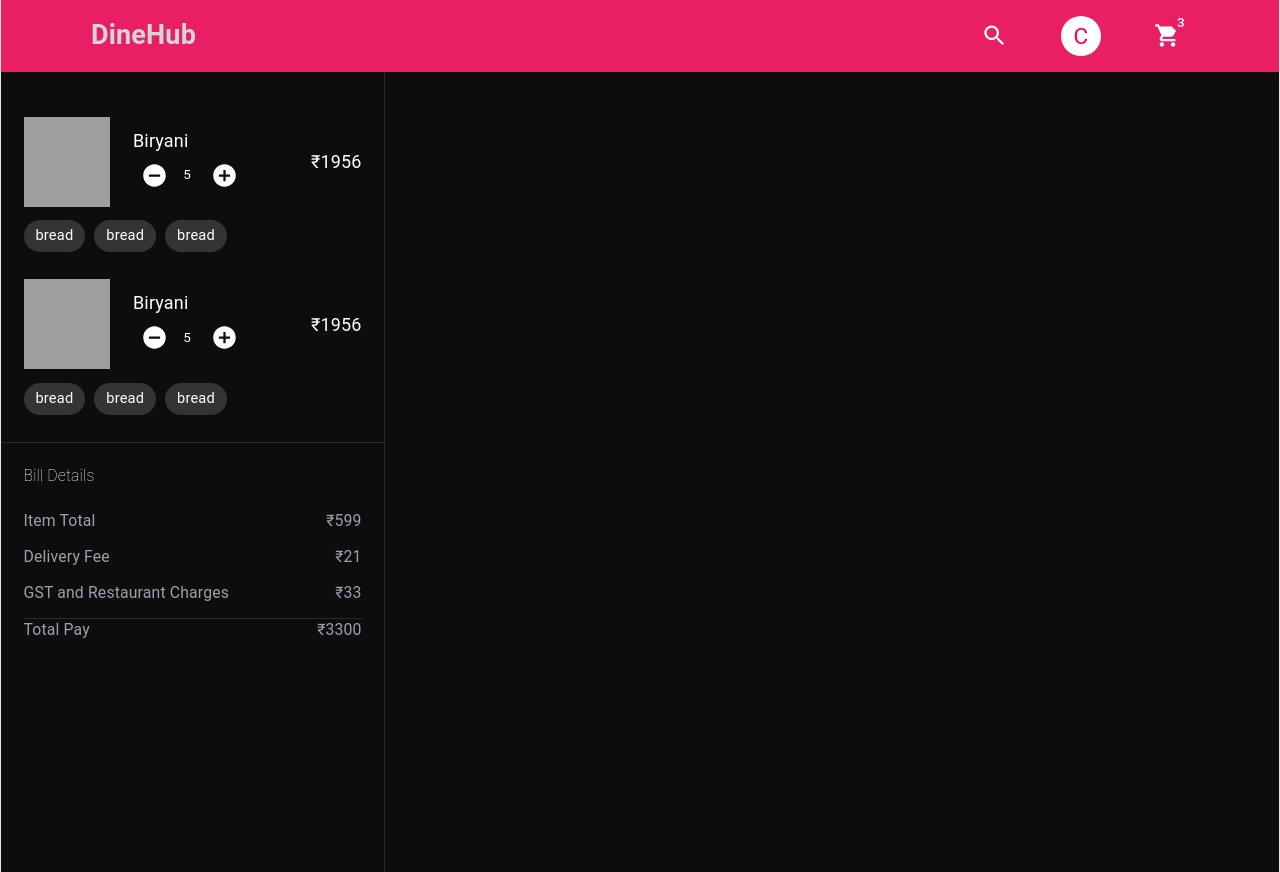
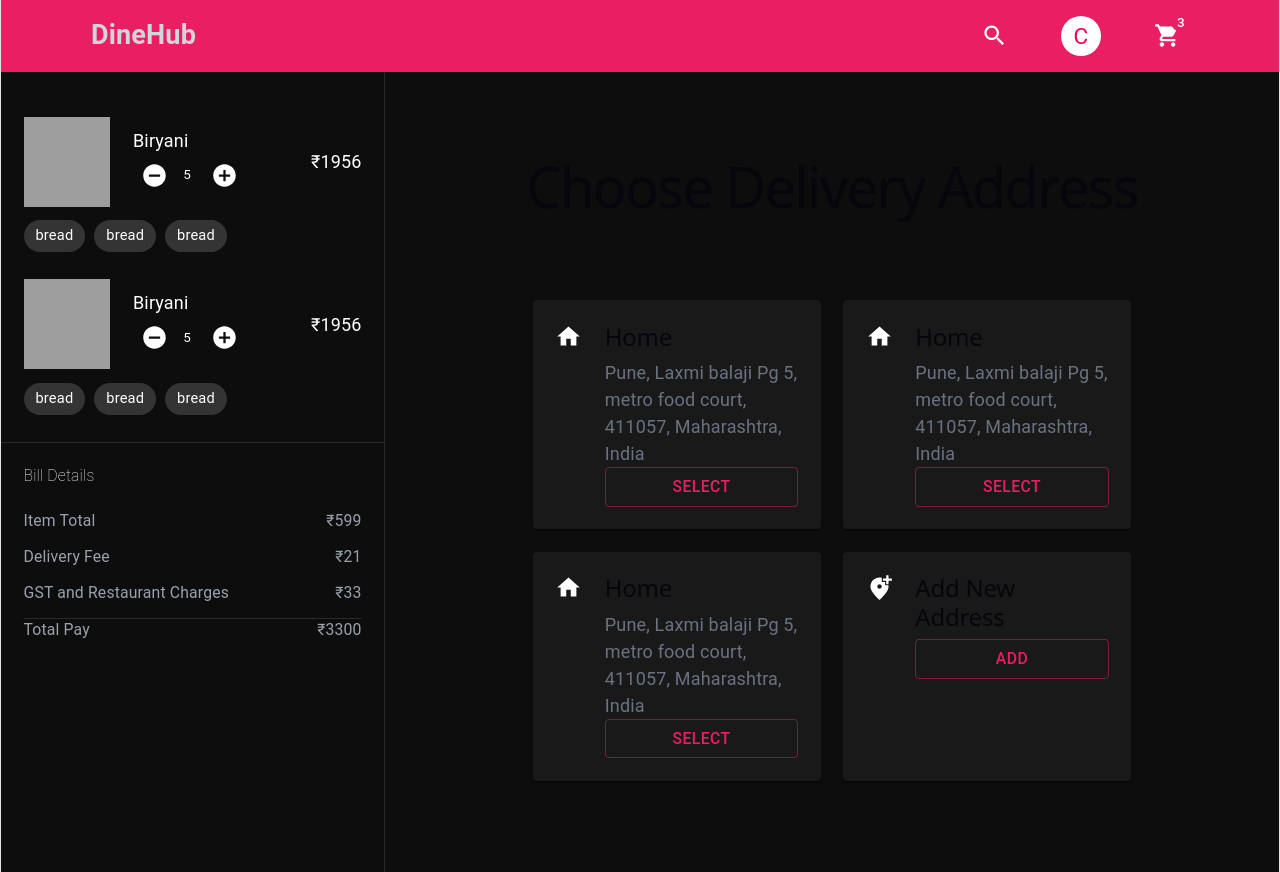
Before and after one commit to ShantanuSutar/Food-Ordering-App-Frontend, a React (Vite) app: page / in a window 1280 px wide. Built offline with nearby package versions, Linux system fonts and the light colour scheme; grey boxes are pictures that could not be loaded.

Commit message:
feat: added Address section on cart page

```diff
--- /dev/null
+++ b/src/components/Cart/AddressCard.jsx
@@ -0,0 +1,22 @@
+import React from 'react'
+import Cart from './Cart'
+import { Button, Card } from '@mui/material'
+import HomeIcon from '@mui/icons-material/Home'
+
+const AddressCard = ({item, showButton, handleSelectAddress}) => {
+
+  return (
+    <Card className=' flex gap-5 w-64 p-5'>
+         <HomeIcon/>
+         <div className=' space-y-3 text-gray-500'>
+          <h2 className=' font-semibold text-lg text-white'>Home</h2>
+          <p>
+            Pune, Laxmi balaji Pg 5, metro food court, 411057, Maharashtra, India
+          </p>
+          {showButton && (<Button variant='outlined' fullWidth onClick={() => handleSelectAddress(item)}>Select</Button>)}
+         </div>
+    </Card>
+  )
+}
+
+export default AddressCard
--- a/src/components/Cart/Cart.jsx
+++ b/src/components/Cart/Cart.jsx
@@ -1,16 +1,27 @@
-import { Divider } from '@mui/material'
+import { Button, Card, Divider } from '@mui/material'
 import React from 'react'
 import CartItem from './CartItem'
+import AddressCard from './AddressCard';
+import AddLocationAlt from '@mui/icons-material/AddLocationAlt'
 
-const items = [1,1];
+const items = [1, 1];
 
 const Cart = () => {
+
+  const createOrderUsingSelectedAddress = () => {
+
+  }
+
+  const handleOpenAddressModal = () => {
+
+  }
+
   return (
     <div className=''>
       <main className=' lg:flex justify-between'>
         <section className=' lg:w-[30%] space-y-6 lg:min-h-screen pt-10'>
           {items.map((item) => <CartItem />)}
-            <Divider/>
+          <Divider />
 
           <div className=' billDetails px-5 text-sm'>
             <p className=' font-extralight py-5'>Bill Details</p>
@@ -27,7 +38,7 @@
                 <p>GST and Restaurant Charges</p>
                 <p>₹33</p>
               </div>
-                <Divider/>
+              <Divider />
             </div>
             <div className=' flex justify-between text-gray-400'>
               <p>Total Pay</p>
@@ -35,8 +46,23 @@
             </div>
           </div>
         </section>
-          <Divider orientation='vertical' flexItem/>
-          <section className=' lg:w-[70%]'></section>
+        <Divider orientation='vertical' flexItem />
+        <section className=' lg:w-[70%] flex justify-center px-5 pb-10  lg:pb-0'>
+          <div>
+            <h1 className=' text-center font-semibold text-2xl py-10'>Choose Delivery Address</h1>
+            <div className=' flex gap-5 flex-wrap justify-center'>
+              {[1, 1, 1].map((item) => <AddressCard handleSelectAddress={createOrderUsingSelectedAddress} item={item} showButton={true} />)}
+                  <Card className=' flex gap-5 w-64 p-5'>
+                    <AddLocationAlt/>
+                    <div className=' space-y-3 text-gray-500'>
+                      <h2 className=' font-semibold text-lg text-white'>Add New Address</h2>
+                      <Button variant='outlined' fullWidth onClick={handleOpenAddressModal}>Add</Button>
+                    </div>
+                </Card>
+
+            </div>
+          </div>
+        </section>
       </main>
 
     </div>
```
Lines whose indentation alone changed are shown as unchanged.
